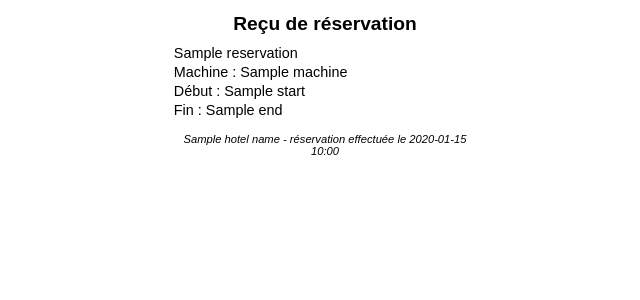
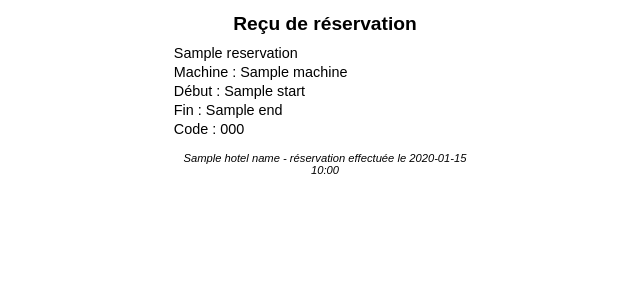
Before and after one commit to s00r1/buanderie-reservation, a Flask app: template templates/receipt.html in a window 1280 px wide. Shown: the top 300 px of the page, without its empty margins (315-955 px from the left). Run offline with Flask 3, Linux system fonts and the light colour scheme; the template is opened without the code that fills it: most values are stand-ins (such as "Sample title", 1, 10 or a date in 2020).

Commit message:
Check code in receipt test

```diff
--- a/app.py
+++ b/app.py
@@ -153,6 +153,7 @@ def receipt(res_id: int):
         pdf.cell(0, 6, f"Machine : {r['machine']}", ln=True)
         pdf.cell(0, 6, f"Début : {r['start'].replace('T', ' ')}", ln=True)
         pdf.cell(0, 6, f"Fin : {r['end'].replace('T', ' ')}", ln=True)
+        pdf.cell(0, 6, f"Code : {r['code']}", ln=True)
         pdf.ln(4)
         pdf.set_font("Arial", "I", 8)
         if created_dt:
--- a/templates/index.html
+++ b/templates/index.html
@@ -169,7 +169,7 @@
         <h3>Réservation confirmée ✅</h3>
         <div id="receipt-details" style="margin:15px 0;"></div>
         <a id="receipt-open" href="#" target="_blank" style="display:block;margin-bottom:10px;">Voir le reçu</a>
-        <a id="receipt-download" href="#" style="display:block;margin-bottom:10px;">Télécharger le PDF</a>
+        <a id="receipt-download" href="#" style="display:block;margin-bottom:10px;">Télécharger le reçu</a>
         <button onclick="printReceipt()">Imprimer le reçu</button>
         <button onclick="closeConfirm()" style="margin-top:10px;">Fermer</button>
     </div>
--- a/templates/receipt.html
+++ b/templates/receipt.html
@@ -16,6 +16,7 @@
     <div class="details">Machine : {{ reservation.machine }}</div>
     <div class="details">Début : {{ reservation.start.replace('T', ' ') }}</div>
     <div class="details">Fin : {{ reservation.end.replace('T', ' ') }}</div>
+    <div class="details">Code : {{ reservation.code }}</div>
     {% if created %}
     <footer>{{ hotel_name }} - réservation effectuée le {{ created.strftime('%Y-%m-%d %H:%M') }}</footer>
     {% else %}
```
Also changed, not shown: tests/test_reservations.py (+1 -0 lines).
